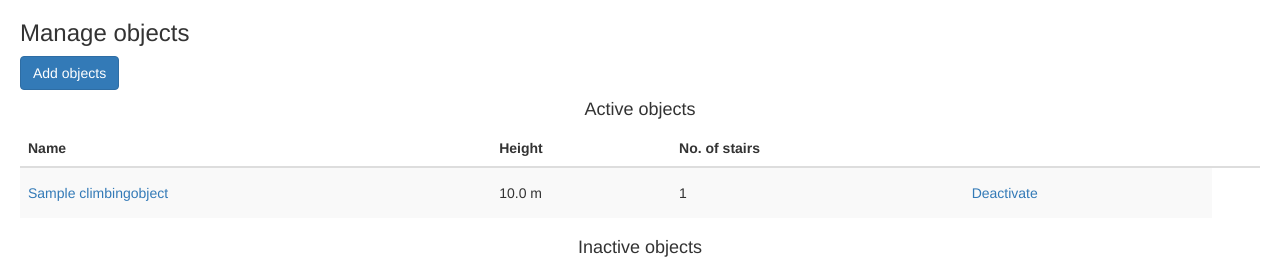
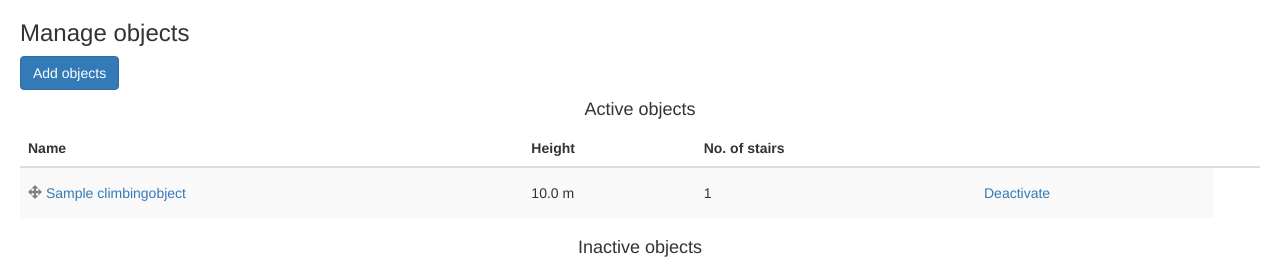
Before and after one commit to sedlar/step-up-mountains, a Django app: page /manage-objects/ in a window 1280 px wide. Shown: the part 52-320 px from the top of the page. Run offline with Django 3.2, Linux system fonts and the light colour scheme; a user stored in the database is signed in; tables that the repository leaves empty hold one stand-in row (values such as "Sample post"); parts of the project's set-up code (start-up, migrations or seed data) failed here and were passed over; some libraries are stand-ins or nearby versions.

Commit message:
Added icon to climbing objects and changed cursor

```diff
--- a/stepupmountains/static/stepupmountains/style.css
+++ b/stepupmountains/static/stepupmountains/style.css
@@ -75,3 +75,9 @@ h4 {
 form {
     margin-bottom: 30px;
 }
+.glyphicon-move {
+     color: grey;
+}
+.active-object-row {
+    cursor: move;
+}
--- a/stepupmountains/templates/stepupmountains/manage_objects.html
+++ b/stepupmountains/templates/stepupmountains/manage_objects.html
@@ -39,8 +39,8 @@
 
         <tbody id="sortable">
         {% for object in active_objects %}
-            <tr id="active-object-{{ object.id }}">
-                <td><div class="form-control-static"><a href="{%url 'stepupmountains:manageobjects:edit' object.id %}">{{ object.name }}</a></div></td>
+            <tr class="active-object-row" id="active-object-{{ object.id }}">
+                <td><div class="form-control-static"><span class="glyphicon glyphicon-move"></span> <a href="{%url 'stepupmountains:manageobjects:edit' object.id %}">{{ object.name }}</a></div></td>
                 <td><div class="form-control-static">{{ object.height }} m</div></td>
                 <td><div class="form-control-static">{{ object.stairs_no }}</div></td>
                 <td><div class="form-control-static"><a href="{% url 'stepupmountains:manageobjects:changeactivestatus' object.id %}">Deactivate</a></div></td>
```
